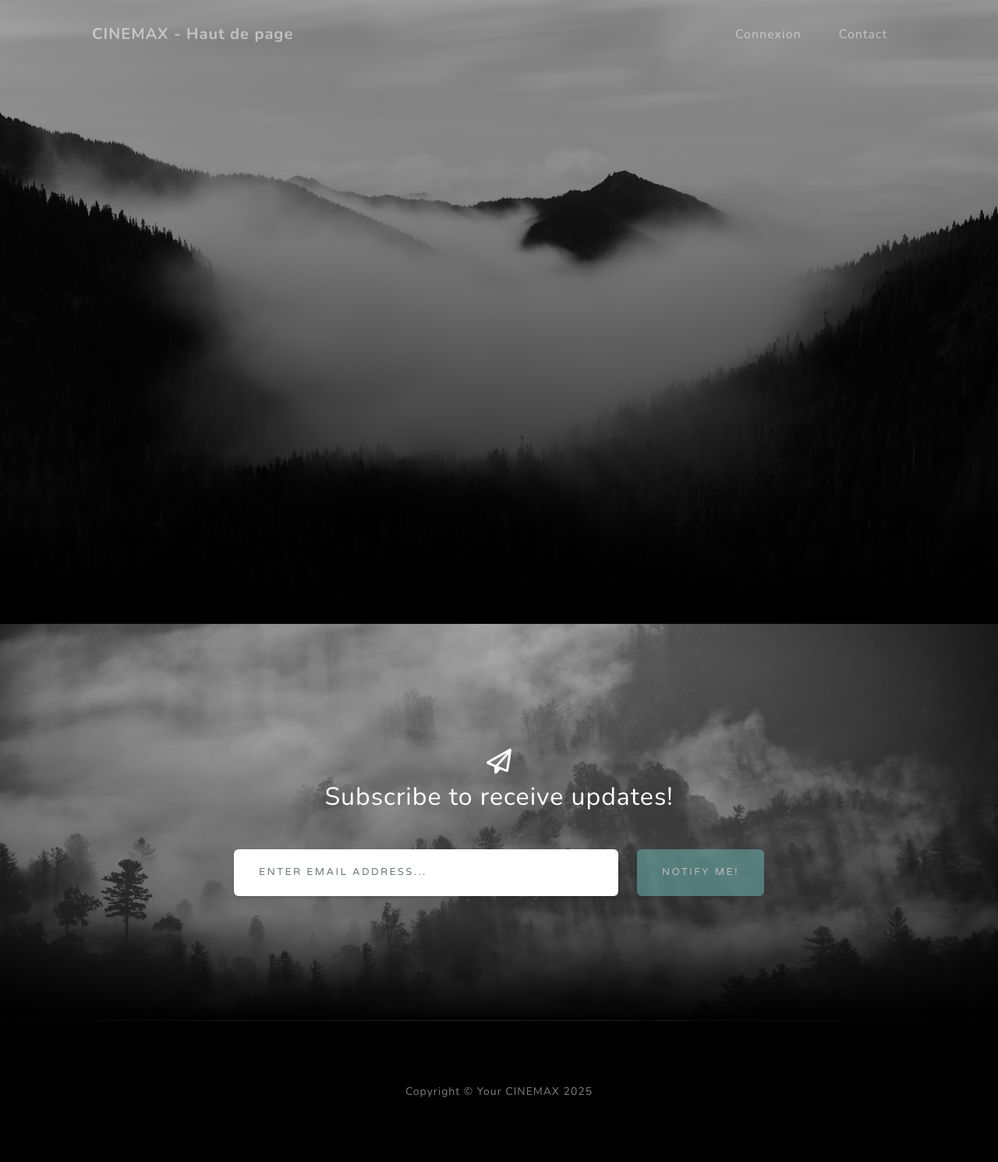
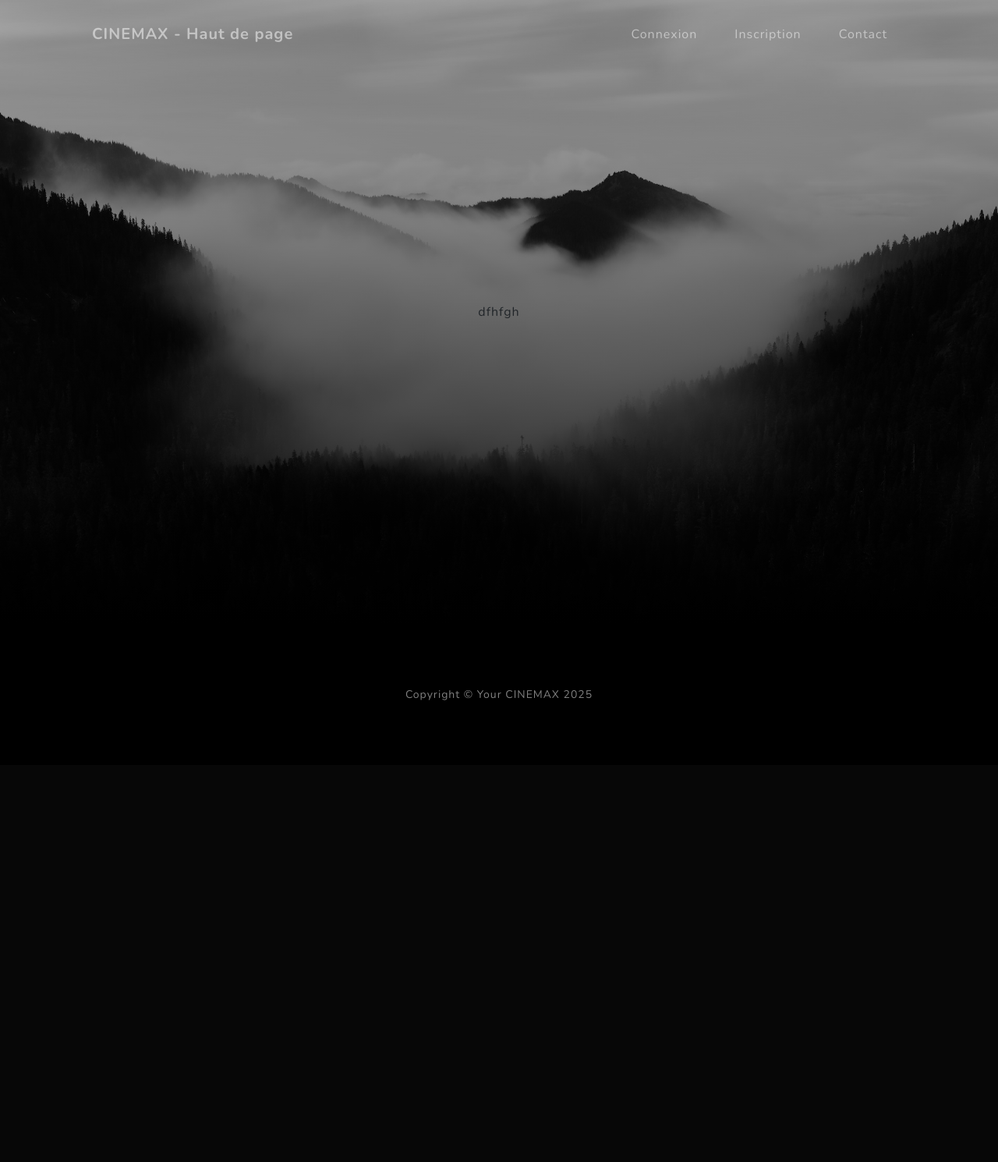
Before and after one commit to ollo25/cinema_projet_A_B_L_O, a PHP site: page /Inscription.php in a window 1280 px wide. Shown: the whole page at 78% size. After the commit the page ends 898 px from the top, so only its background shows below. Run offline with PHP 8.4, Linux system fonts and the light colour scheme; some libraries are stand-ins or nearby versions.

Commit message:
format style connexion inscription

```diff
--- a/Index Cinema/Inscription.php
+++ b/Index Cinema/Inscription.php
@@ -1,3 +1,8 @@
+<!DOCTYPE html>
+<html lang="fr">
+<head>
+    <meta charset="utf-8" />
+    <meta name="viewport" content="width=device-width, initial-scale=1, shrink-to-fit=no" />
     <!DOCTYPE html>
     <html lang="fr">
     <head>
@@ -26,8 +31,8 @@
             </button>
             <div class="collapse navbar-collapse" id="navbarResponsive">
                 <ul class="navbar-nav ms-auto">
-                <li class="nav-item"><a class="nav-link" href="#about">Connexion</a></li>
-
+                    <li class="nav-item"><a class="nav-link" href="connexion.php">Connexion</a></li>
+                    <li class="nav-item"><a class="nav-link" href="Inscription.php">Inscription</a></li>
                     <li class="nav-item"><a class="nav-link" href="#signup">Contact</a></li>
                 </ul>
             </div>
@@ -37,56 +42,18 @@
     <header class="masthead">
         <div class="container px-4 px-lg-5 d-flex h-100 align-items-center justify-content-center">
             <div class="d-flex justify-content-center">
+                <div class="text-center">
 
+                    dfhfgh
+
+                </div>
             </div>
         </div>
     </header>
     <!-- About-->
     <!-- Projects-->
     <!-- Signup-->
-<section class="signup-section" id="signup">
-    <div class="container px-4 px-lg-5">
-        <div class="row gx-4 gx-lg-5">
-            <div class="col-md-10 col-lg-8 mx-auto text-center">
-                <i class="far fa-paper-plane fa-2x mb-2 text-white"></i>
-                <h2 class="text-white mb-5">Subscribe to receive updates!</h2>
-                <!-- * * * * * * * * * * * * * * *-->
-                <!-- * * SB Forms Contact Form * *-->
-                <!-- * * * * * * * * * * * * * * *-->
-                <!-- This form is pre-integrated with SB Forms.-->
-                <!-- To make this form functional, sign up at-->
-                <!-- https://startbootstrap.com/solution/contact-forms-->
-                <!-- to get an API token!-->
-                <form class="form-signup" id="contactForm" data-sb-form-api-token="API_TOKEN">
-                    <!-- Email address input-->
-                    <div class="row input-group-newsletter">
-                        <div class="col"><input class="form-control" id="emailAddress" type="email" placeholder="Enter email address..." aria-label="Enter email address..." data-sb-validations="required,email" /></div>
-                        <div class="col-auto"><button class="btn btn-primary disabled" id="submitButton" type="submit">Notify Me!</button></div>
-                    </div>
-                    <div class="invalid-feedback mt-2" data-sb-feedback="emailAddress:required">An email is required.</div>
-                    <div class="invalid-feedback mt-2" data-sb-feedback="emailAddress:email">Email is not valid.</div>
-                    <!-- Submit success message-->
-                    <!---->
-                    <!-- This is what your users will see when the form-->
-                    <!-- has successfully submitted-->
-                    <div class="d-none" id="submitSuccessMessage">
-                        <div class="text-center mb-3 mt-2 text-white">
-                            <div class="fw-bolder">Form submission successful!</div>
-                            To activate this form, sign up at
-                            <br />
-                            <a href="https://startbootstrap.com/solution/contact-forms">https://startbootstrap.com/solution/contact-forms</a>
-                        </div>
-                    </div>
-                    <!-- Submit error message-->
-                    <!---->
-                    <!-- This is what your users will see when there is-->
-                    <!-- an error submitting the form-->
-                    <div class="d-none" id="submitErrorMessage"><div class="text-center text-danger mb-3 mt-2">Error sending message!</div></div>
-                </form>
-            </div>
-        </div>
-    </div>
-</section>
+
     <!-- Contact-->
     <!-- Footer-->
     <footer class="footer bg-black small text-center text-white-50"><div class="container px-4 px-lg-5">Copyright &copy; Your CINEMAX 2025</div></footer>
--- a/Index Cinema/connexion.php
+++ b/Index Cinema/connexion.php
@@ -26,8 +26,8 @@
         </button>
         <div class="collapse navbar-collapse" id="navbarResponsive">
             <ul class="navbar-nav ms-auto">
-                <li class="nav-item"><a class="nav-link" href="#about">Connexion</a></li>
-                <li class="nav-item"><a class="nav-link" href="#projects">Inscription</a></li>
+                <li class="nav-item"><a class="nav-link" href="connexion.php">Connexion</a></li>
+                <li class="nav-item"><a class="nav-link" href="Inscription.php">Inscription</a></li>
                 <li class="nav-item"><a class="nav-link" href="#signup">Contact</a></li>
             </ul>
         </div>
```
Lines whose indentation alone changed are shown as unchanged.
